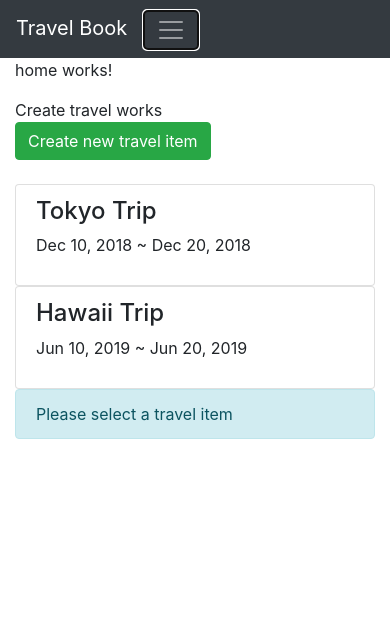
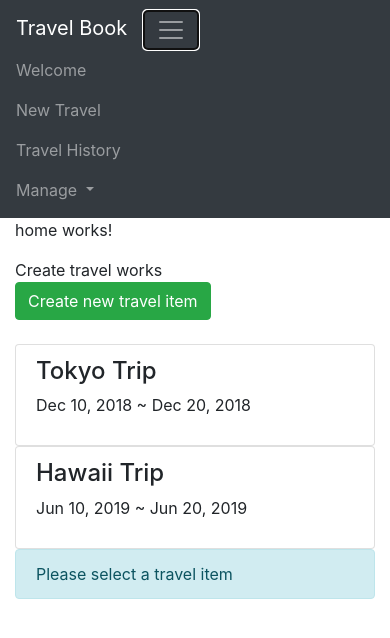
Before and after one commit to JunhaoLi/AngularBootcamp-TravelBook, an Angular app: page / in a window 390 px wide. Both pictures are taken after a click on the button 171 px from the left and 29 px from the top of the page. Shown: the top 638 px of the page. Built offline with nearby package versions, Linux system fonts and the light colour scheme.

Commit message:
collase on navbar buttons working

```diff
--- a/src/app/header/header.component.html
+++ b/src/app/header/header.component.html
@@ -1,5 +1,5 @@
 <nav class="navbar navbar-expand-lg navbar-dark bg-dark sticky-top">
-  <div class="container">
+  <div class="container" toggleMenu="navbarNav">
     <div class="navbar-header">
       <a class="navbar-brand" href="#">Travel Book</a>
       <button class="navbar-toggler" type="button" data-toggle="collapse" data-target="#nav">
@@ -19,16 +19,12 @@
         </li>
       </ul>
       <ul class="navbar-nav">
-        <li class="nav-item dropdown" toggleMenu>
-          <a class="nav-link dropdown-toggle"
-             href="#"
-             id="navbarDropdown"
-             role="button"
-             aria-haspopup="true"
-             aria-expanded="false">
+        <li class="nav-item dropdown" toggleMenu="manage-button-dropdown-men">
+          <a class="nav-link dropdown-toggle" href="#" id="navbarDropdown" role="button" aria-haspopup="true"
+            aria-expanded="false">
             Manage
           </a>
-          <ul class="dropdown-menu" aria-labelledby="navbarDropdown">
+          <ul class="dropdown-menu" aria-labelledby="navbarDropdown" id="manage-button-dropdown-menu">
             <li><a class="dropdown-item" href="#">Sign Out</a></li>
             <li><a class="dropdown-item" href="#">Fetch Data</a></li>
           </ul>
--- a/src/app/shared/toggleMenu.directive.ts
+++ b/src/app/shared/toggleMenu.directive.ts
@@ -1,16 +1,18 @@
-import { Directive, ElementRef, Renderer2, HostListener } from '@angular/core';
+import { Directive, ElementRef, Renderer2, HostListener, Input } from '@angular/core';
 
 @Directive({
     selector: '[toggleMenu]'
 })
 export class ToggleMenuDirective {
+    @Input('toggleMenu')targetId;
+
     toggle = false;
 
-    @HostListener('click') onMenuClicked() {
+    @HostListener('click', ['$event']) onMenuClicked(e: Event) {
         this.toggle = !this.toggle;
         for (let dom of this.elementRef.nativeElement.children)
         {
-            if (dom.className.indexOf('dropdown-menu') != -1) {
+            if (dom.id.indexOf(this.targetId) != -1) {
                 if (this.toggle) {
                     this.renderer.addClass(dom, 'd-block');
                 }
@@ -19,6 +21,7 @@ export class ToggleMenuDirective {
                 }
             }
         }
+        e.stopPropagation();
     }
 
     constructor(private elementRef: ElementRef, private renderer: Renderer2) {
```
